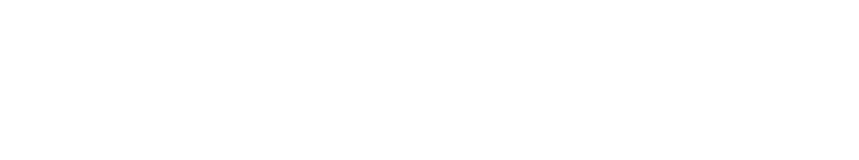
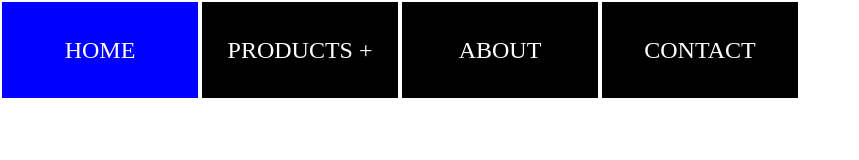
Before and after one commit to Yevhenii4523/Hillel-Schol, a plain HTML site: page Menu/menu.html in a window 1280 px wide. Shown: the whole page, without its empty margins (0-859 px from the left). Drawn offline with Linux system fonts and the light colour scheme.

Commit message:
menu
meny nahuy

```diff
--- a/Menu/menu.html
+++ b/Menu/menu.html
@@ -1,5 +1,6 @@
 <!DOCTYPE html>
 <html lang="en">
+
 <head>
     <meta charset="UTF-8">
     <meta http-equiv="X-UA-Compatible" content="IE=edge">
@@ -7,7 +8,32 @@
     <title>Menu</title>
     <link rel="stylesheet" href="style.css">
 </head>
+
 <body>
+    <div class="container">
+        <ul class="menu">
+            <li>home</li>
+            <li>products +
+                <ul class="hidden display_1">
+                <li>product 1 +
+                    <ul class="hidden display">
+                        <li>sub item</li>
+                        <li>sub item</li>
+                    </ul>
+                </li>
+                <li>product 2 +
+                    <ul class="hidden display">
+                        <li>sub item</li>
+                        <li>sub item</li>
+                    </ul>
+                </li>
+            </ul>
+            </li>
+            <li>about</li>
+            <li>contact</li>
+        </ul>
+    </div>
 
 </body>
+
 </html>
--- a/Menu/style.css
+++ b/Menu/style.css
@@ -0,0 +1,69 @@
+html, body, div, span, applet, object, iframe, h1, h2, h3, h4, h5,
+ h6, p, blockquote, pre, a, abbr, acronym, address, big, cite, code, del,
+dfn, em, img, ins, kbd, q, s, samp, small, strike, strong, sub, sup, tt,
+var, b, u, i, center, dl, dt, dd, ol, ul, li, fieldset, form, label,
+legend, table, caption, tbody, tfoot, thead, tr, th, td, article, aside,
+canvas, details, embed, figure, figcaption, footer, header, hgroup,
+menu, nav, output, ruby, section, summary, time, mark, audio, video,
+input, select, button, textarea {
+    margin: 0;
+    padding: 0;
+    border: 0;
+    vertical-align: inherit;
+    outline: none;
+    letter-spacing: inherit;
+    text-decoration: none;
+    cursor: inherit;
+}
+
+.container {
+    max-width: 900px;
+    height: auto;
+}
+
+ul {
+    list-style: none;
+}
+
+.menu {
+    display: flex;
+    text-align: center;
+}
+
+.menu li:hover {
+    background-color: blue;
+}
+
+.menu li {
+    background-color: black;
+    width: 200px;
+    height: 100px;
+    color: white;
+    font-size: 24px;
+    line-height: 96px;
+    text-transform: uppercase;
+    border: 2px solid white;
+    box-sizing: border-box;
+}
+
+.hidden {
+    display: none;
+}
+.hidden li{
+   border-radius: 20px;
+}
+
+.menu li:hover > .hidden {
+    display: block;
+}
+
+.display {
+    position: relative;
+    left: 198px;
+    top: -98px;
+}
+
+.display_1 {
+    position: relative;
+    left: -2px;
+}
```
Also changed, not shown: 1 other file.
